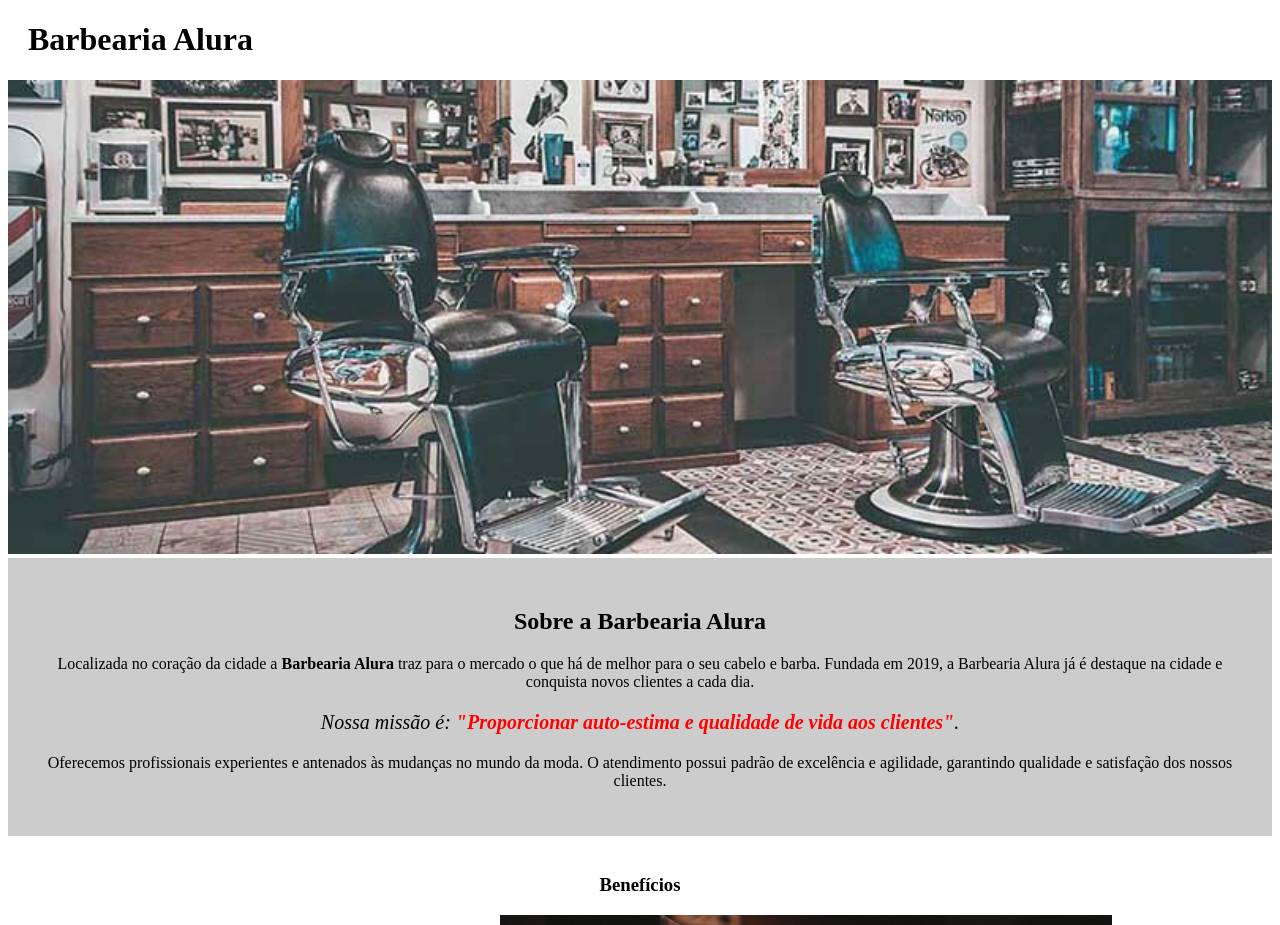
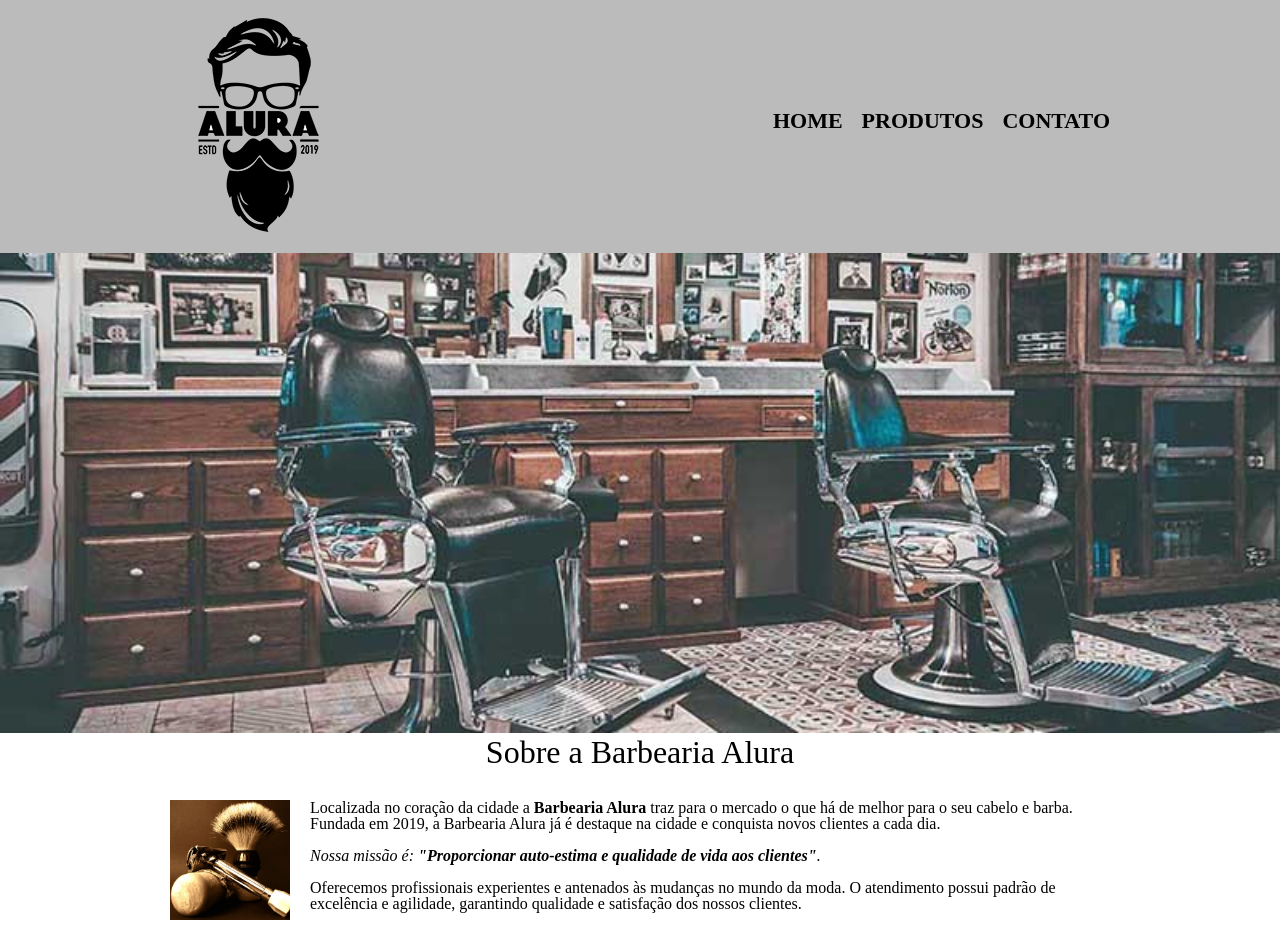
Before and after one commit to FilipeBandeira/projeto-barbearia, a plain HTML site: page projeto001.html in a window 1280 px wide. Shown: the top 925 px of the page. Drawn offline with Linux system fonts and the light colour scheme.

Commit message:
CSS da home

```diff
--- a/estilo2/produtos.css
+++ b/estilo2/style.css
@@ -157,3 +157,40 @@ form label, form legend{
     border: 1px solid #000000;
     padding: 8px 15px;
 }
+
+.banner {
+    width: 100%;
+}
+
+.subtitulo {
+    text-align: center;
+    font-size: 2em;
+    margin: 0 0 1em;
+    clear: left;
+    /* O clear limpa o float */
+}
+
+.principal p{
+    margin: 0 0 1em;
+    /* Margem proporcional ao tamanho da fonte */
+}
+
+.principal strong{
+    font-weight: bold;
+}
+
+.principal em {
+    font-style: italic;
+}
+
+.utensilios {
+    width: 120px;
+    float: left;
+    /*O float deixamos o elemento flutuando */
+    margin:  0 20px 20px 0;
+    /* Cima, direita, baixo, esquerda  */
+}
+
+.imgbeneficios {
+    width: 60%;
+}
--- a/projeto001.html
+++ b/projeto001.html
@@ -5,28 +5,43 @@
     <meta http-equiv="X-UA-Compatible" content="IE=edge">
     <meta name="viewport" content="width=device-width, initial-scale=1.0">
     <title>Barbearia Alura</title>
-    <link rel="stylesheet" href="estilo/style.css">
-
+    <link rel="stylesheet" href="estilo2/style.css">
+    <link rel="stylesheet" href="reset.css/reset.css">
 </head>
 <body>
 
     <header>
-        <h1 class="tituloprincipal">Barbearia Alura</h1>
+        <div class="caixa">
+            <h1><img src="imagens2/logo.png" alt="logo"></h1>
+
+            <nav>
+                <ul>
+                    <li><a href="projeto001.html">Home</a></li>
+                    <li><a href="produtos.html">Produtos</a></li>
+                    <li><a href="contato.html">Contato</a></li>
+                </ul>
+            </nav>
+        </div>
     </header>
 
-    <img id="banner" src="banner/banner.jpg" alt="banner">
+    <img class="banner" src="banner/banner.jpg" alt="banner">
+        <!--Comportamento-identificador, estilo-classe  -->
+    <main>
+        <section class="principal">
 
-    <div class="principal">
                 <h2 class="subtitulo">Sobre a Barbearia Alura</h2>
+
+                <img class="utensilios" src="imagens2/utensilios.jpg" alt="utensilios">
 
                 <p>Localizada no coração da cidade a <strong>Barbearia Alura</strong> traz para o mercado o que há de melhor para o seu cabelo e barba. Fundada em 2019, a Barbearia Alura já é destaque na cidade e conquista novos clientes a cada dia.</p>
 
                 <p id="missao"><em>Nossa missão é: <strong>"Proporcionar auto-estima e qualidade de vida aos clientes"</strong>.</em></p>
 
                 <p>Oferecemos profissionais experientes e antenados às mudanças no mundo da moda. O atendimento possui padrão de excelência e agilidade, garantindo qualidade e satisfação dos nossos clientes.</p>
-    </div>
+        </section>
 
-    <div class="beneficios">
+        <section class="beneficios">
+
             <h3 class="subtitulo">Benefícios</h3>
 
             <ul class="itens">
@@ -37,6 +52,12 @@
             </ul>
 
             <img src="banner/beneficios.jpg" alt="beneficios" class="imgbeneficios">
-    </div>
+        </section>
+    </main>
+
+    <footer class="footer">
+        <img src="imagens2/logo-branco.png" alt="rodape">
+        <p class="copyright">&copy; Copyright Barbearia Alura - 2022</p>
+    </footer>
 </body>
 </html>
```
Also changed, not shown: contato.html (+1 -1 lines), produtos.html (+1 -1 lines), estilo/homestyle.css (renamed from estilo/style.css), imagens2/utensilios.jpg (added). Lines whose indentation alone changed are shown as unchanged.
